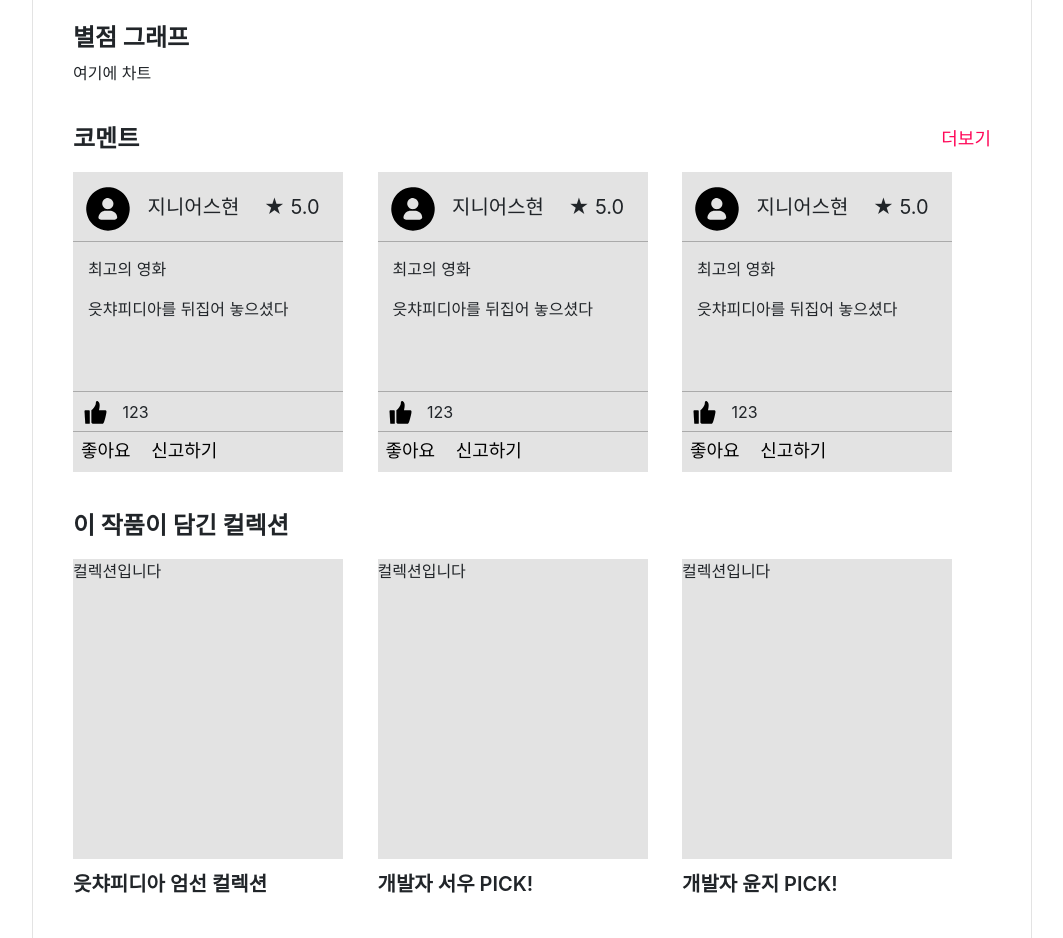
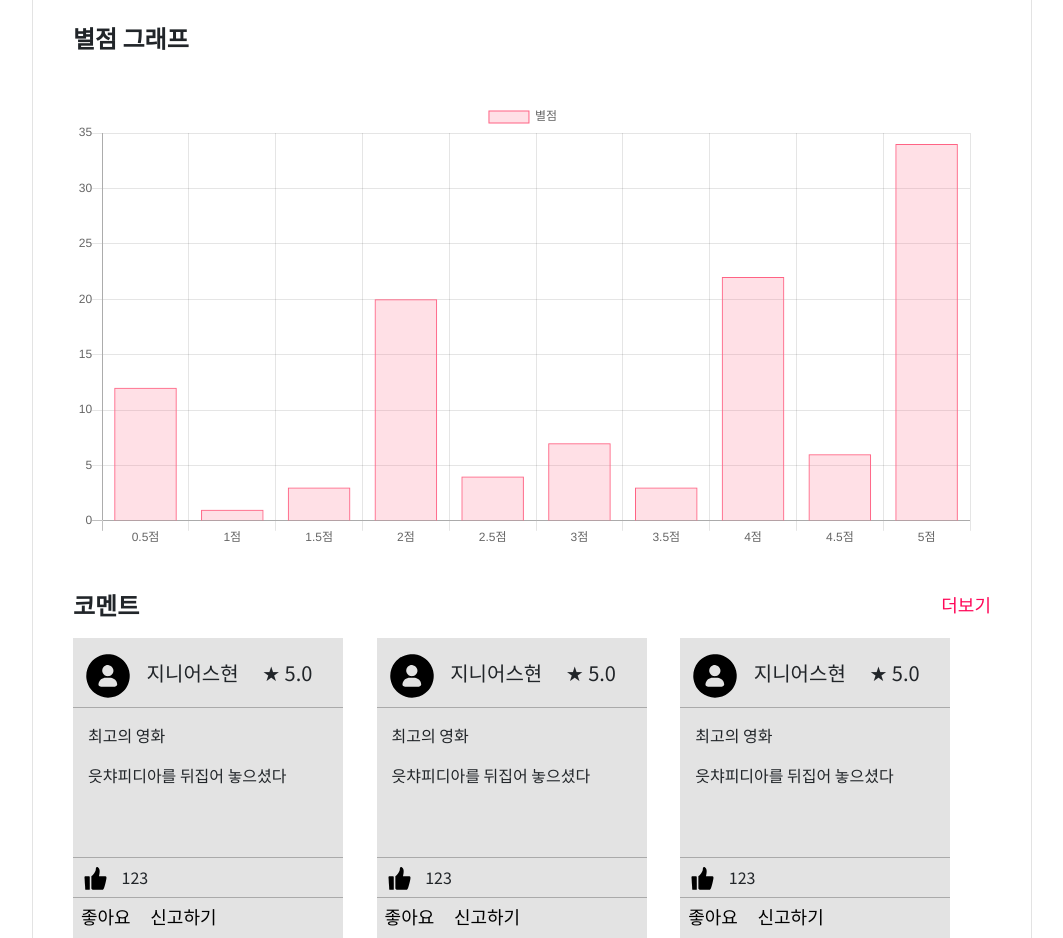
Before and after one commit to yoonjije/KH-FINAL-PROJECT, a plain HTML site: page LJH/views/movie_detail.html in a window 1280 px wide. Shown: the part 1862-2800 px from the top of the page, without its empty margins (108-1171 px from the left). Drawn offline with nearby package versions, Linux system fonts and the light colour scheme.

Commit message:
LJH - add chart.js

```diff
--- a/LJH/views/css/index.css
+++ b/LJH/views/css/index.css
@@ -8,6 +8,7 @@
   text-decoration: none;
   outline: none;
   list-style: none;
+  font-family: 'Noto Sans KR', sans-serif;
 }
 
 li{
@@ -143,7 +144,7 @@ footer {
     position: relative;
     width: 100%;
     margin: 0 auto;
-    top: 999px;
+    top: 1500px;
 }
 
 .row-space
--- a/LJH/views/css/movie_detail.css
+++ b/LJH/views/css/movie_detail.css
@@ -30,7 +30,9 @@ a {
     text-decoration: none;
 }
 
-
+header a:hover {
+    text-decoration: none;
+}
 
 #main-container {
     position: relative;
@@ -117,7 +119,7 @@ a {
 
 #main-info-container {
     width: 1000px;
-    height: 2300px;
+    height: 2700px;
     margin: 0 auto;
     padding: 0 40px;
     border: 0.5px solid #e3e3e3;
@@ -186,12 +188,15 @@ a {
     height: 70px;
     padding: 10px;
     margin-top: 10px;
-
     display: inline-block;
     margin: 0 auto;
     border-bottom: 1px solid #e3e3e3;
 }
 
+#chart-container {
+    width: 900px;
+    height: 450px;
+}
 .comment-card {
     display: inline-block;
     width: 270px;
--- a/LJH/views/movie_detail.html
+++ b/LJH/views/movie_detail.html
@@ -204,7 +204,10 @@
                 </div>
                 <div class="detail-info">
                     <h4>별점 그래프</h4>
-                    <div>여기에 차트</div>
+                    <div class="detail-info" id="chart-container">
+                        <canvas id="myChart" style="width: 600px; height: 300px;"></canvas>
+
+                    </div>
                 </div>
                 <div class="detail-info">
                     <h4>코멘트</h4>
@@ -328,7 +331,56 @@
     <!-- scripts -->
     <script src="js/jquery.min.js"></script>
     <script src="js/bootstrap.bundle.min.js"></script>
-    <script src="https://cdnjs.cloudflare.com/ajax/libs/Chart.js/2.4.0/Chart.min.js"></script>
+    <script src="https://cdn.jsdelivr.net/npm/chart.js@2.8.0"></script>
+    <script>
+        var ctx = document.getElementById("myChart");
+        var myChart = new Chart(ctx, {
+            type: 'bar',
+            data: {
+                labels: ['0.5점', '1점', '1.5점', '2점', '2.5점', '3점', '3.5점', '4점', '4.5점', '5점'],
+                datasets: [{
+                    label: '별점',
+                    data: [12, 1, 3, 20, 4, 7, 3, 22, 6, 34],
+                    backgroundColor: [
+                        'rgba(255, 99 , 132, 0.2)',
+                        'rgba(255, 99 , 132, 0.2)',
+                        'rgba(255, 99 , 132, 0.2)',
+                        'rgba(255, 99 , 132, 0.2)',
+                        'rgba(255, 99 , 132, 0.2)',
+                        'rgba(255, 99 , 132, 0.2)',
+                        'rgba(255, 99 , 132, 0.2)',
+                        'rgba(255, 99 , 132, 0.2)',
+                        'rgba(255, 99 , 132, 0.2)',
+                        'rgba(255, 99 , 132, 0.2)'
+                    ],
+                    borderColor: [
+                        'rgba(255, 99 , 132, 1)',
+                        'rgba(255, 99 , 132, 1)',
+                        'rgba(255, 99 , 132, 1)',
+                        'rgba(255, 99 , 132, 1)',
+                        'rgba(255, 99 , 132, 1)',
+                        'rgba(255, 99 , 132, 1)',
+                        'rgba(255, 99 , 132, 1)',
+                        'rgba(255, 99 , 132, 1)',
+                        'rgba(255, 99 , 132, 1)',
+                        'rgba(255, 99 , 132, 1)',
+                    ],
+                    borderWidth: 1
+                }]
+            },
+            options: {
+                scales: {
+                    yAxes: [{
+                        ticks: {
+                            beginAtZero: true
+                        }
+                    }]
+                }
+            }
+        });
+
+
+    </script>
 </body>
 
 </html>
```
Also changed, not shown: LJH/views/chart.html (added, +75 -0 lines).
